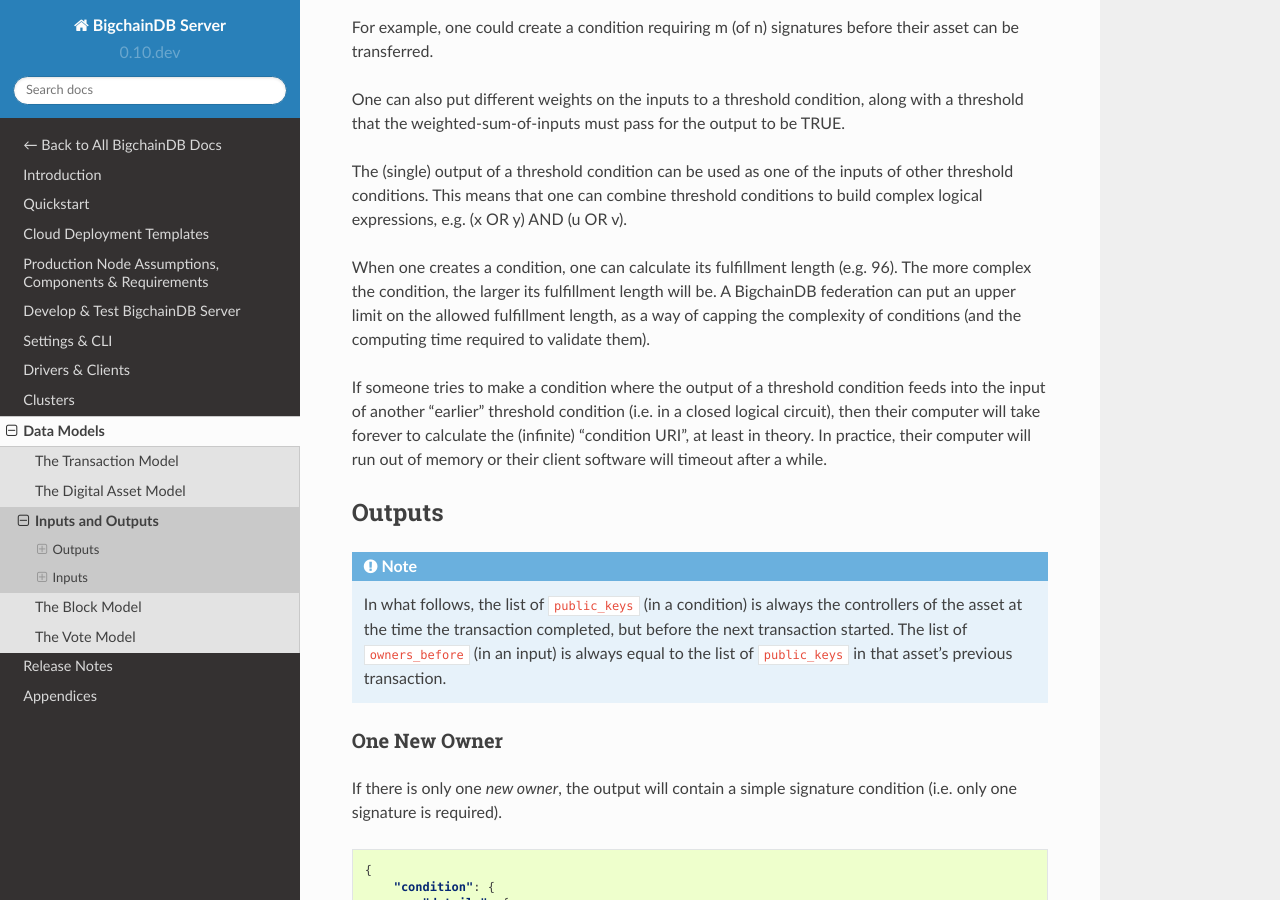
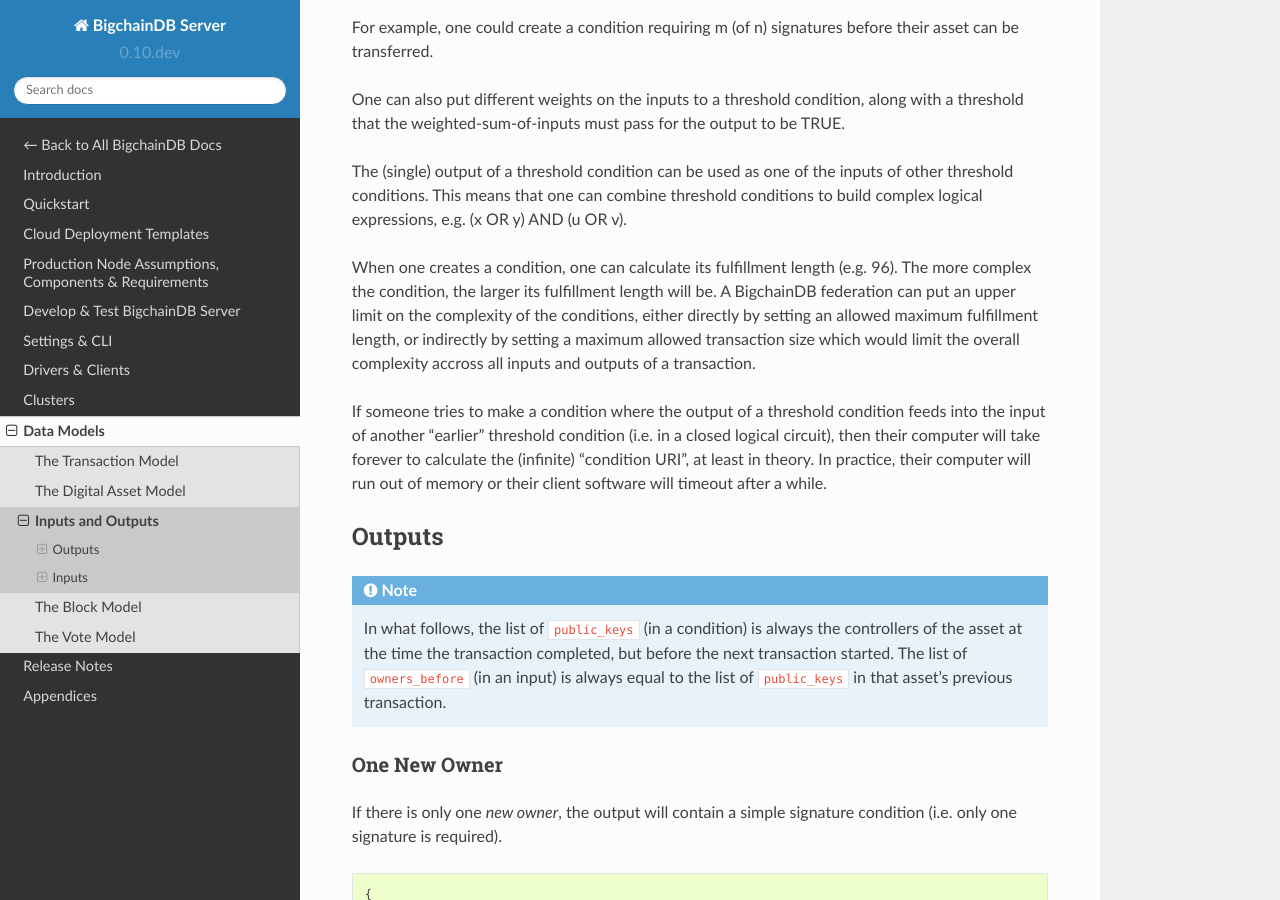
Before and after one commit to bigchaindb/bigchaindb, a Sphinx documentation site: the page built from docs/server/source/data-models/inputs-outputs.rst, in a window 1280 px wide and 900 px high, scrolled down 895 px. Built offline with Sphinx 7.4.7 and the Read the Docs theme 2.0.0, drawn with Linux system fonts in a browser that asks for light colours; pages that are not in the unit, such as notebooks, are missing from menus.

Commit message:
clarify allowed maximum complexity of conditions

```diff
--- a/docs/server/source/data-models/inputs-outputs.rst
+++ b/docs/server/source/data-models/inputs-outputs.rst
@@ -22,7 +22,12 @@ One can also put different weights on the inputs to a threshold condition, along
 
 The (single) output of a threshold condition can be used as one of the inputs of other threshold conditions. This means that one can combine threshold conditions to build complex logical expressions, e.g. (x OR y) AND (u OR v).
 
-When one creates a condition, one can calculate its fulfillment length (e.g. 96). The more complex the condition, the larger its fulfillment length will be. A BigchainDB federation can put an upper limit on the allowed fulfillment length, as a way of capping the complexity of conditions (and the computing time required to validate them).
+When one creates a condition, one can calculate its fulfillment length (e.g.
+96). The more complex the condition, the larger its fulfillment length will be.
+A BigchainDB federation can put an upper limit on the complexity of the
+conditions, either directly by setting an allowed maximum fulfillment length,
+or indirectly by setting a maximum allowed transaction size which would limit
+the overall complexity accross all inputs and outputs of a transaction.
 
 If someone tries to make a condition where the output of a threshold condition feeds into the input of another “earlier” threshold condition (i.e. in a closed logical circuit), then their computer will take forever to calculate the (infinite) “condition URI”, at least in theory. In practice, their computer will run out of memory or their client software will timeout after a while.
 
```
